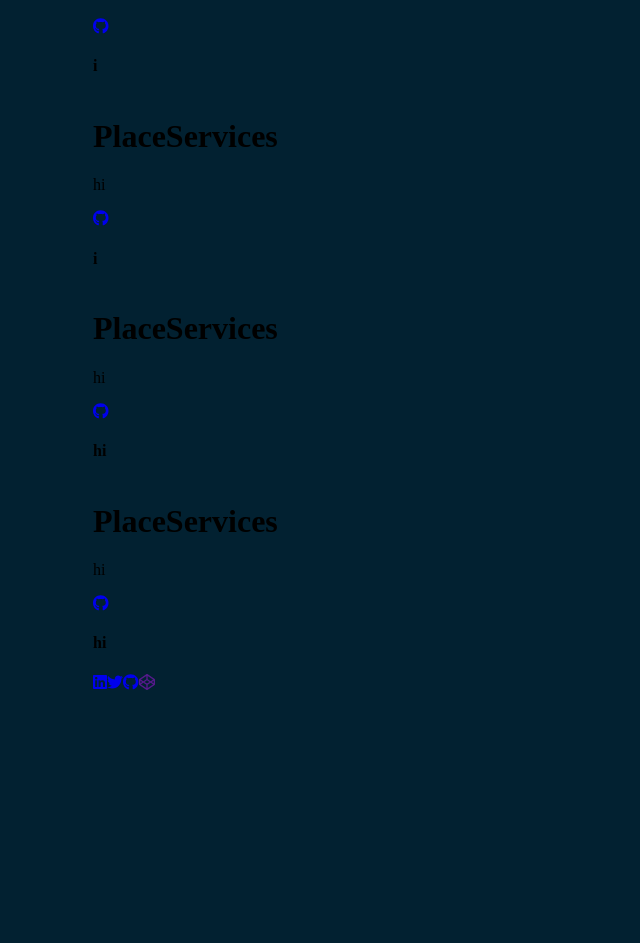
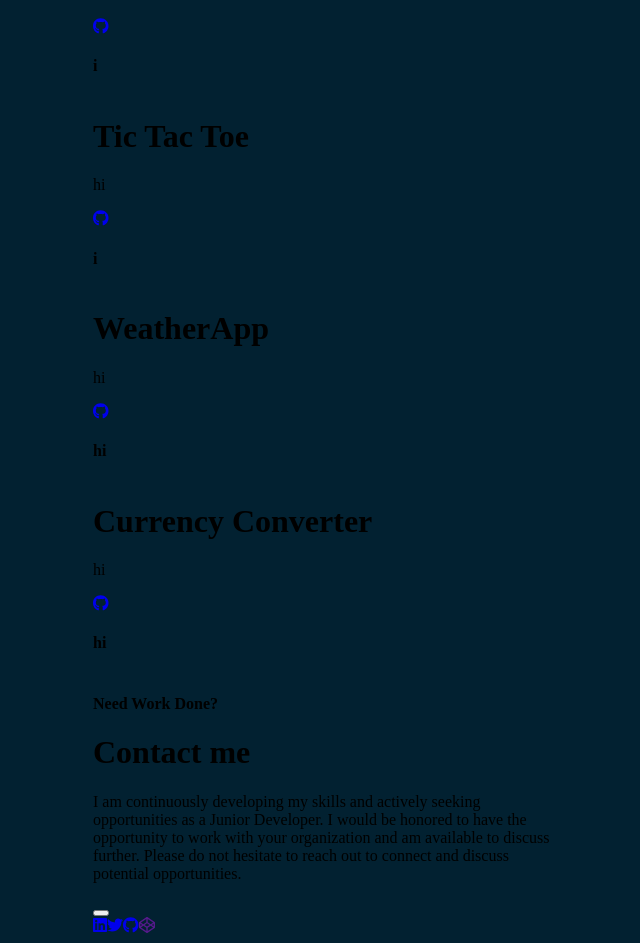
Before and after one commit to marlybone/PortfoliositeV1, a React (Vite) app: page / in a window 1280 px wide. Shown: the part 1547-2490 px from the top of the page, without its empty margins (315-955 px from the left). Before the commit the page ends 2247 px from the top, so only its background shows below. Built offline with nearby package versions, Linux system fonts and the light colour scheme.

Commit message:
added the contact component

```diff
--- a/src/App.jsx
+++ b/src/App.jsx
@@ -3,6 +3,7 @@ import Navbar from './Components/Navbar'
 import Content from './Components/Content'
 import Social from './Components/Social'
 import Projects from './Components/Projects'
+import Contact from './Components/Contact'
 
 export default function App() {
   return (
@@ -10,7 +11,10 @@ export default function App() {
         <Navbar />
         <Content />
         <Projects />
+        <Contact/>
+      <footer>
         <Social />
+      </footer>
     </main>
 
   );
--- a/src/Components/Contact.jsx
+++ b/src/Components/Contact.jsx
@@ -1,10 +1,20 @@
 import React from 'react'
 import Styled from 'styled-components'
 
+
+const ContactSection = Styled.div`
+  @media (max-width: 748px)
+`;
+
 const Contact = () => {
 
-  return(
-
+  return (
+    <ContactSection>
+      <h4>Need Work Done?</h4>
+      <h1>Contact me</h1>
+      <p>I am continuously developing my skills and actively seeking opportunities as a Junior Developer. I would be honored to have the opportunity to work with your organization and am available to discuss further. Please do not hesitate to reach out to connect and discuss potential opportunities.</p>
+      <button></button>
+    </ContactSection>
   )
 }
 
--- a/src/Components/Projects.jsx
+++ b/src/Components/Projects.jsx
@@ -33,25 +33,25 @@ const Item1 = Styled(GridItem)`
 
 const data = [
   {
-    title: 'PlaceServices',
+    title: 'PlaceServices Google API',
     description: 'i',
     github: 'i',
     techs: 'i',
   },
   {
-    title: 'PlaceServices',
+    title: 'Tic Tac Toe',
     description: 'hi',
     github: 'i',
     techs: 'i',
   },
   {
-    title: 'PlaceServices',
+    title: 'WeatherApp',
     description: 'hi',
     github: 'hi',
     techs: 'hi',
   },
   {
-    title: 'PlaceServices',
+    title: 'Currency Converter',
     description: 'hi',
     github: 'hi',
     techs: 'hi',
```
Also changed, not shown: src/Styles.js (deleted, +0 -13 lines), src/Styles/HoverIcons.jsx (added).
